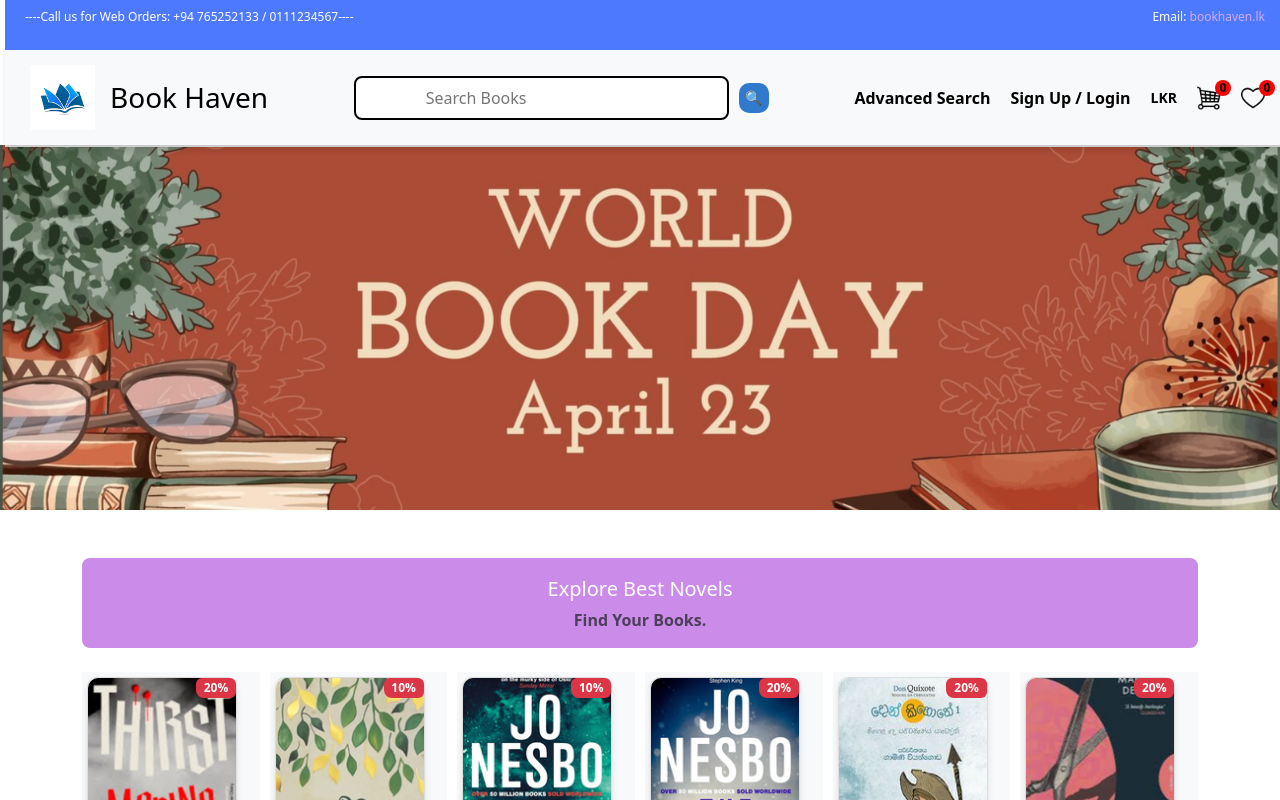
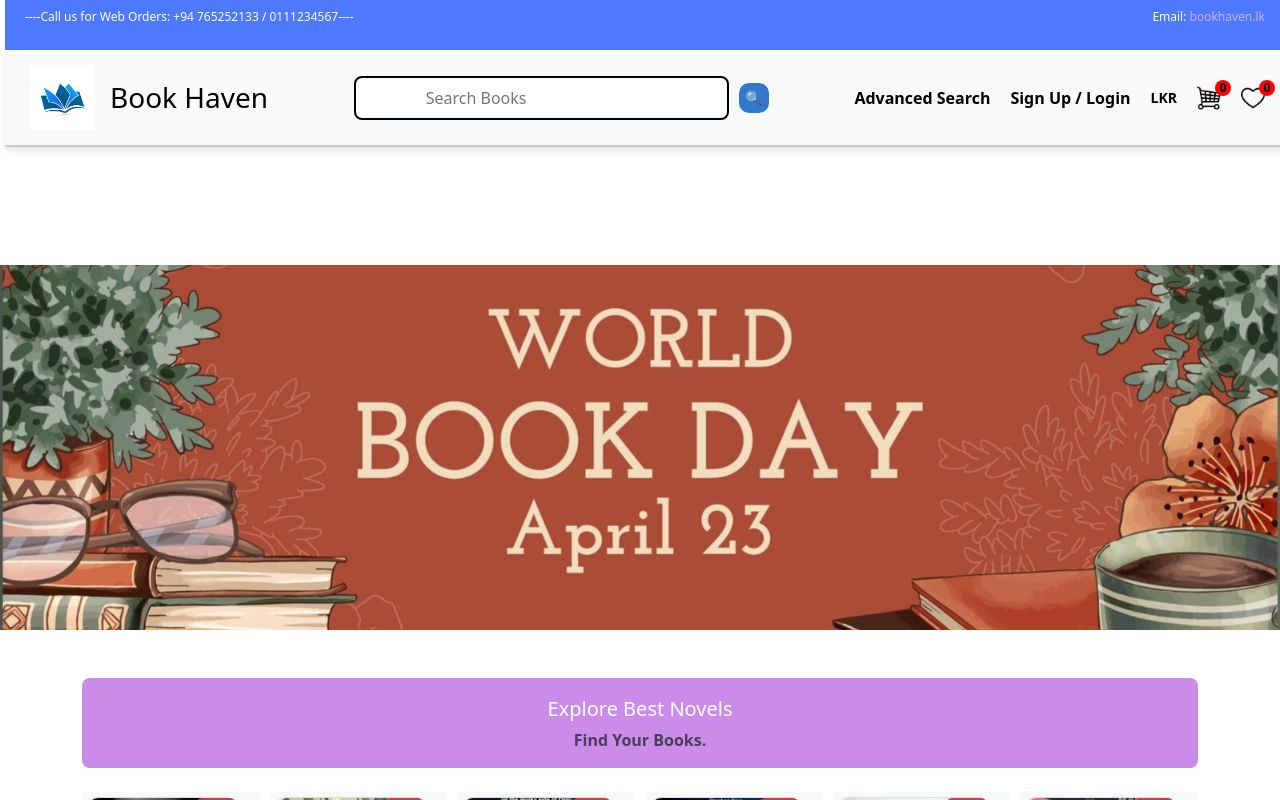
Before and after one commit to Pubudu11/Bookstore, a React (Vite) app in the folder bookstore-frontend/: page / in a window 1280 px wide. Shown: the top 800 px of the page. Built offline with nearby package versions, Linux system fonts and the light colour scheme.

Commit message:
♻️ Fix formatting issues in CSS and update App component imports

```diff
--- a/bookstore-frontend/src/App.tsx
+++ b/bookstore-frontend/src/App.tsx
@@ -11,7 +11,7 @@ import Footer from "./components/Footer/Footer";
 import Slideshow from "./components/SlideShow/SlideShow";
 
 import BookList from "./components/BookList/BookList"; // Ensure this path is correct
-import "./App.css";
+// import "./App.css";
 
 import "bootstrap/dist/css/bootstrap.min.css";
 import CombinedAuth from "./components/CombinedAuth/CombinedAuth";
--- a/bookstore-frontend/src/index.css
+++ b/bookstore-frontend/src/index.css
@@ -3,7 +3,7 @@
   line-height: 1.5;
   font-weight: 400;
 
-  color-scheme: light dark;
+  color-scheme: Light Dark; ;
   color: rgba(255, 255, 255, 0.87);
   background-color: white;
 
```
Also changed, not shown: 1 other file (tests, documents, lock files or other folders).
